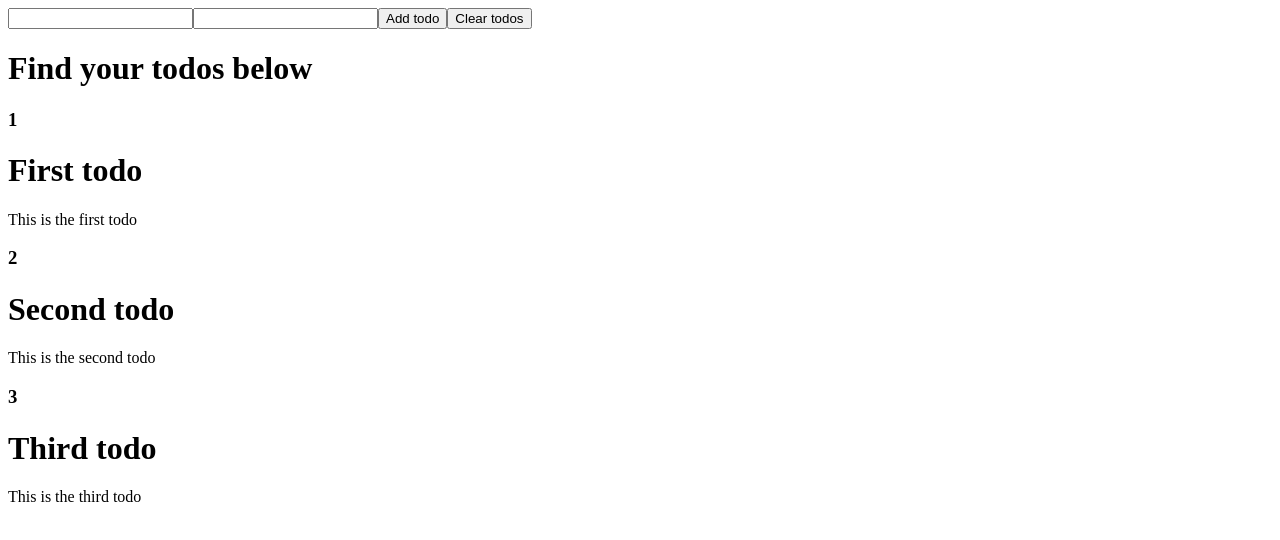
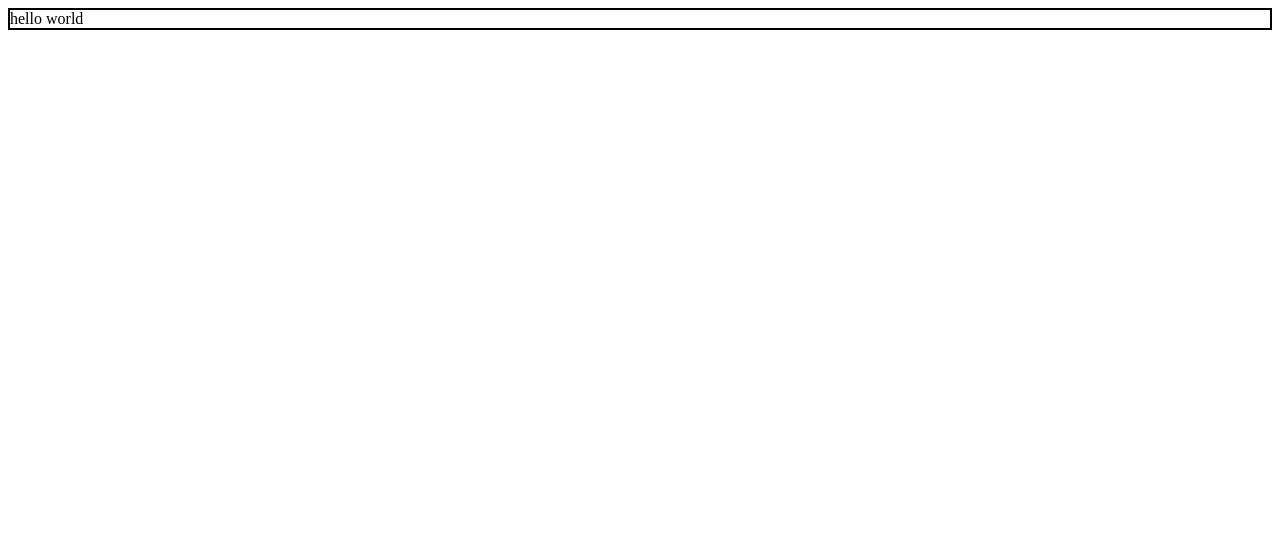
Before and after one commit to prathameshpowar1910/100xdev, a React (Vite) app in the folder Week 6/class-01/: page / in a window 1280 px wide. Shown: the top 540 px of the page. Built offline with nearby package versions, Linux system fonts and the light colour scheme.

Commit message:
Refactor App component and add CardWrapper component

```diff
--- a/Week 6/class-01/src/App.jsx
+++ b/Week 6/class-01/src/App.jsx
@@ -11,54 +11,88 @@ import { useState } from 'react'
 //     </>
 //   )
 // }
-let counter = 4;
+// let counter = 4;
+
+// function App() {
+//   const [todos,setTodos] = useState([
+//     {id:1, title: 'First todo', description: 'This is the first todo'},
+//     {id:2, title: 'Second todo', description: 'This is the second todo'},
+//     {id:3, title: 'Third todo', description: 'This is the third todo'},
+//   ])
+
+//   const [newTitle, setNewTitle] = useState('')
+//   const [newDescription, setNewDescription] = useState('')
+
+//   const addTodo = () => {
+//     setTodos([...todos, {id:counter++, title: newTitle, description: newDescription}])
+//   }
+
+//   return (
+//     <>
+//     <input type="text" value={newTitle} onChange={(e)=>setNewTitle(e.target.value)} />
+//     <input type="text" value={newDescription} onChange={(e)=>setNewDescription(e.target.value)} />
+//     <button onClick={addTodo}>Add todo</button>
+//     <button onClick={() => {
+//       setTodos([])
+//     }}>Clear todos</button>
+//     <h1>Find your todos below</h1>
+//     {todos.map((todo) => {
+//       return <Todo key={todo.id} id={todo.id} title={todo.title} description={todo.description} />
+//     })}
+//      {todos.length === 0 && 'No todos found'}
+//     </>
+//   )
+// }
+
+// import PropTypes from 'prop-types';
+
+// function Todo({id, title, description}) {
+//   return (
+//     <>
+//       <h3>{id}</h3>
+//       <h1>{title}</h1>
+//       <p>{description}</p>
+//     </>
+//   )
+// }
+
+// Todo.propTypes = {
+//   id: PropTypes.number.isRequired,
+//   title: PropTypes.string.isRequired,
+//   description: PropTypes.string.isRequired
+// };
 
 function App() {
-  const [todos,setTodos] = useState([
-    {id:1, title: 'First todo', description: 'This is the first todo'},
-    {id:2, title: 'Second todo', description: 'This is the second todo'},
-    {id:3, title: 'Third todo', description: 'This is the third todo'},
-  ])
-
-  const [newTitle, setNewTitle] = useState('')
-  const [newDescription, setNewDescription] = useState('')
-
-  const addTodo = () => {
-    setTodos([...todos, {id:counter++, title: newTitle, description: newDescription}])
-  }
-
   return (
     <>
-    <input type="text" value={newTitle} onChange={(e)=>setNewTitle(e.target.value)} />
-    <input type="text" value={newDescription} onChange={(e)=>setNewDescription(e.target.value)} />
-    <button onClick={addTodo}>Add todo</button>
-    <button onClick={() => {
-      setTodos([])
-    }}>Clear todos</button>
-    <h1>Find your todos below</h1>
-    {todos.map((todo) => {
-      return <Todo key={todo.id} id={todo.id} title={todo.title} description={todo.description} />
-    })}
-     {todos.length === 0 && 'No todos found'}
+    <CardWrapper>
+      hello world
+    </CardWrapper>
+    {/* <CardWrapper innerComponent={<TextComponent />} /> */}
     </>
   )
 }
 
-import PropTypes from 'prop-types';
-
-function Todo({id, title, description}) {
+function CardWrapper({children}) {
   return (
-    <>
-      <h3>{id}</h3>
-      <h1>{title}</h1>
-      <p>{description}</p>
-    </>
+    <div style={{border:"2px solid black"}}>
+      {children}
+    </div>
   )
 }
 
-Todo.propTypes = {
-  title: PropTypes.string.isRequired,
-  description: PropTypes.string.isRequired
-};
+// function TextComponent() {
+//   return (
+//     <h1>Hello world </h1>
+//   )
+// }
+
+// function CardWrapper({innerComponent}) {
+//   return (
+//     <div style={{border:"2px solid black"}}>
+//       {innerComponent}
+//     </div>
+//   )
+// }
 
 export default App;
```
